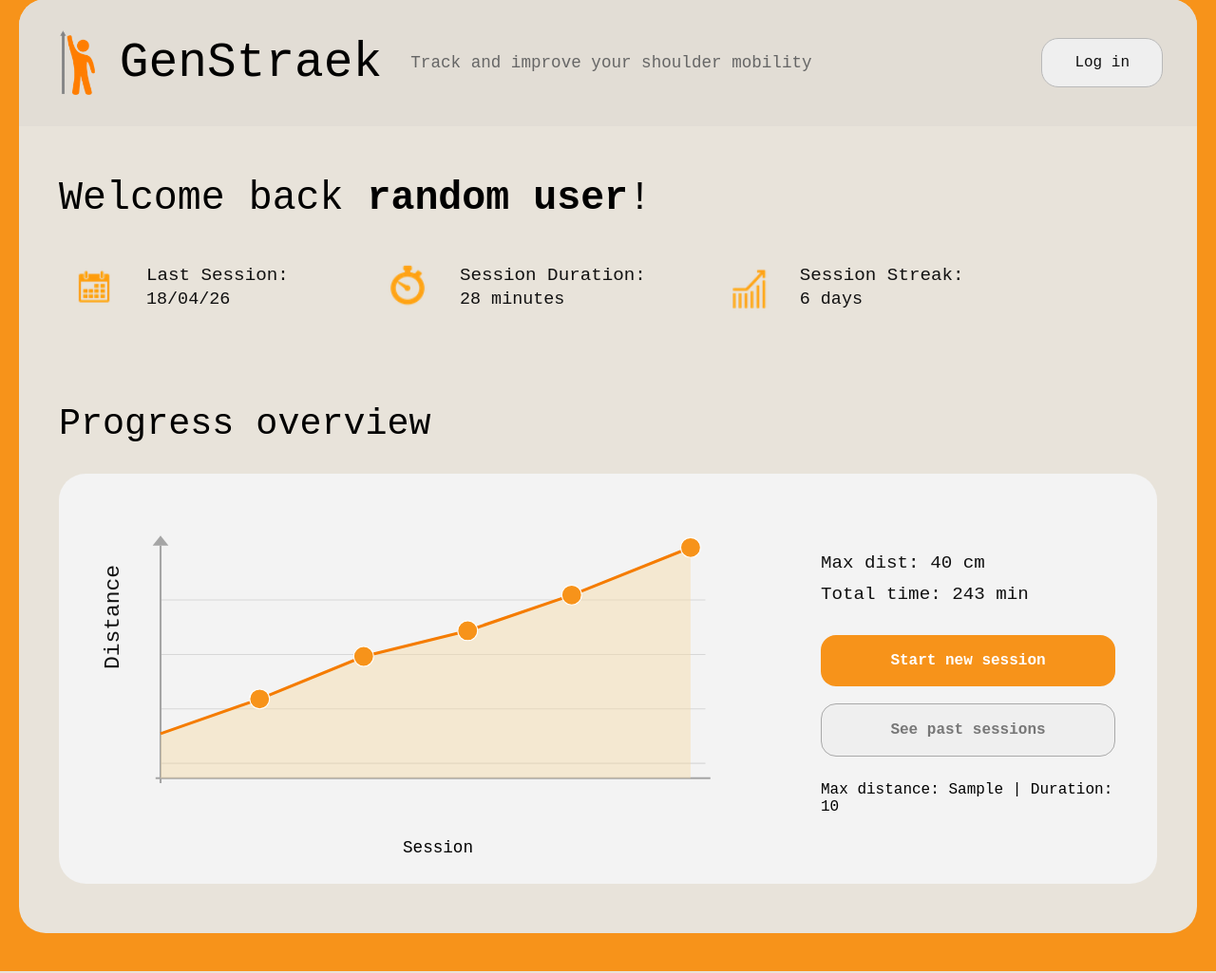
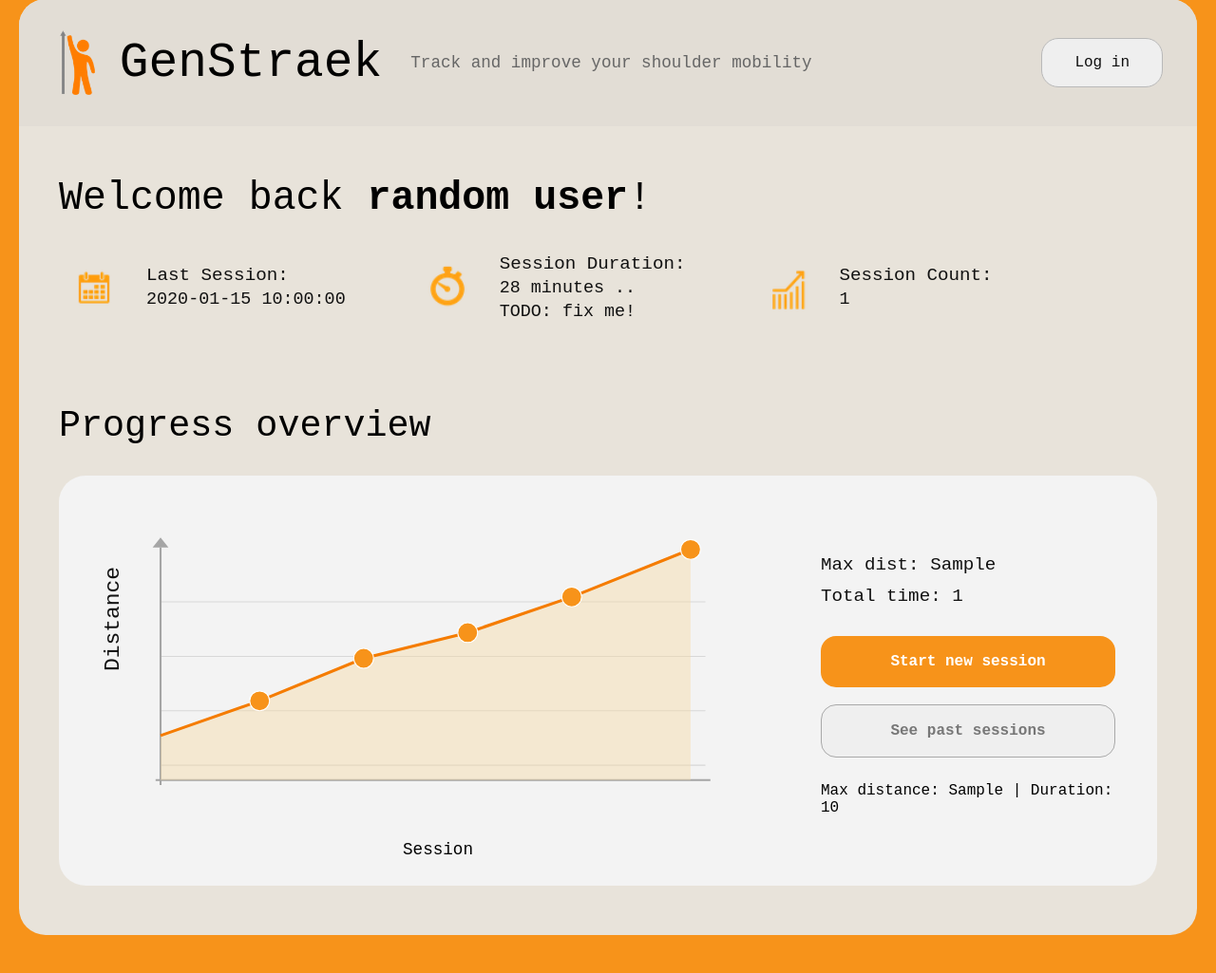
Before and after one commit to JustBobber/IoT_34315, a Flask app: template src/templates/index.html in a window 1280 px wide. Shown: the part 41-1066 px from the top of the page at 95% size. Run offline with Flask 3, Linux system fonts and the light colour scheme; the visitor is signed in with stand-in values (Sample User, id 1); tables that the repository leaves empty hold one stand-in row (values such as "Sample post"); the template is opened without the code that fills it: most values are stand-ins (such as "Sample title", 1, 10 or a date in 2020).

Commit message:
fixed todos for index page

```diff
--- a/src/app.py
+++ b/src/app.py
@@ -38,6 +38,9 @@ def get_duration_sum(sessions):
     :return: Formateret string der angiver sessioners totale varighed i formatet "<timer> t <minutter> m <sekunder> s"
     """
     total_seconds = 0
+    if not sessions:
+        return None
+
     for s in sessions:
         if s["start_time"] and s["end_time"]:
             start = datetime.strptime(s["start_time"], "%Y-%m-%d %H:%M:%S")
@@ -50,11 +53,20 @@ def get_duration_sum(sessions):
     return f"{hours}t {minutes}m {seconds}s"
 
 
+def get_latest_date(sessions):
+    if not sessions:
+        return None
+    latest = max(sessions, key=lambda s: s["start_time"])
+    timestamp = datetime.strptime(latest["start_time"], "%Y-%m-%d %H:%M:%S")
+    return timestamp.strftime("%d/%m/%Y")
+
+
 @app.before_request
 def require_login():
     allowed_routes = ["login", "login_create_user", "login_select", "static"]
     if request.endpoint not in allowed_routes and "user_id" not in session:
         return redirect(url_for("login"))
+    return None
 
 
 @app.route("/")
@@ -66,15 +78,13 @@ def index():
     user = session.get("username")
     user_id = session.get("user_id")
     session_info = get_users_sessions(user_id)
-    max_distance = 0.0
-    print("___ session_info ___")
+    best_max_distance = 0.0
 
-    total_duration = 0
     session_info_with_durations = []
     for s in session_info:
         s = dict(s)
-        if s["max_distance"] and s["max_distance"] > max_distance:
-            max_distance = s["max_distance"]
+        if s["max_distance"] and s["max_distance"] > best_max_distance:
+            best_max_distance = s["max_distance"]
 
         if s["end_time"]:
             duration = calculate_duration(s["start_time"], s["end_time"])
@@ -83,13 +93,22 @@ def index():
         s["duration"] = duration
         session_info_with_durations.append(s)
 
+    total_duration = get_duration_sum(session_info) if session_info else "0"
+    latest_session_date = get_latest_date(session_info) if session_info else "No sessions yet"
+    sessions_count = len(session_info) if session_info else 0
 
-    sessions_overview = {"best_max_distance": max_distance, "total_duration": 123}
+    sessions_overview = {"best_max_distance": best_max_distance
+                         , "total_duration": total_duration
+                         , "latest_session_date": latest_session_date
+                         , "sessions_count": sessions_count}
 
-    # TODO: tiløj summeret total tid  og bedste max distance.
-    # TODO: tilføj latest session ts og duration - til session_info
-    # TODO: for hver max skal der være en duration til sessions_overview
-    return render_template("index.html", user=user, user_id=user_id, session_info=session_info_with_durations)
+    # TODO: få fat i last session duration..
+
+    return render_template("index.html"
+                           , user=user
+                           , user_id=user_id
+                           , sessions_data=session_info_with_durations
+                           , sessions_overview=sessions_overview)
 
 
 # ===============================================================
--- a/src/templates/index.html
+++ b/src/templates/index.html
@@ -310,7 +310,7 @@
                         >
                         <div class="stat-text">
                             <div class="label">Last Session:</div>
-                            <div>18/04/26</div>
+                            <div>{{ sessions_overview.latest_session_date }} </div>
                         </div>
                     </div>
 
@@ -322,7 +322,7 @@
                         >
                         <div class="stat-text">
                             <div class="label">Session Duration:</div>
-                            <div>28 minutes</div>
+                            <div>28 minutes .. <br>TODO: fix me!</div>
                         </div>
                     </div>
 
@@ -333,8 +333,8 @@
                             alt="Streak icon"
                         >
                         <div class="stat-text">
-                            <div class="label">Session Streak:</div>
-                            <div>6 days</div>
+                            <div class="label">Session Count:</div>
+                            <div>{{ sessions_overview.sessions_count }}</div>
                         </div>
                     </div>
                 </div>
@@ -372,8 +372,8 @@
 
                     <div class="side-panel">
                         <div class="metric-list">
-                            <div>Max dist: 40 cm</div>
-                            <div>Total time: 243 min</div>
+                            <div>Max dist: {{ sessions_overview.best_max_distance }}</div>
+                            <div>Total time: {{ sessions_overview.total_duration }}</div>
                         </div>
 
                             <div class="action-buttons">
@@ -391,7 +391,7 @@
                             </div>
                         <div>
                             <!-- data der skal bruges til graf -->
-                            {% for session in session_info %}
+                            {% for session in sessions_data %}
                                 <p>Max distance: {{ session.max_distance }} | Duration: {{ session.duration }}</p>
                             {% endfor %}
                         </div>
```
